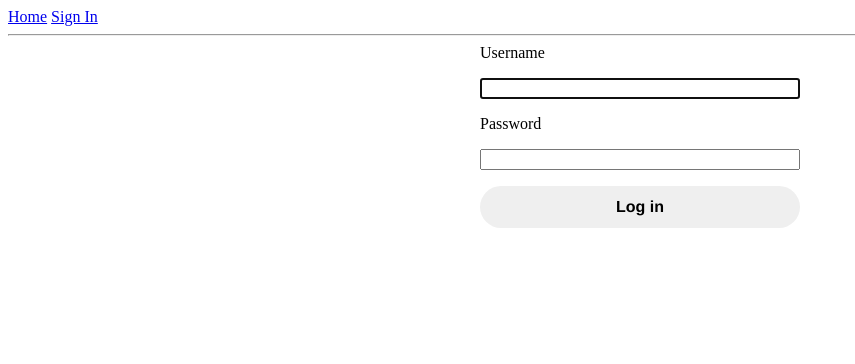
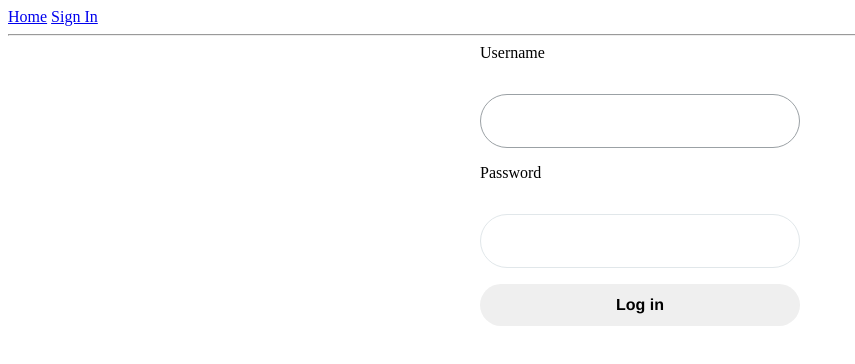
Before and after one commit to pure-js/auth-components, a React (Vite) app: page /sign-in in a window 1280 px wide. Shown: the top 364 px of the page, without its empty margins (0-855 px from the left). Built offline with nearby package versions, Linux system fonts and the light colour scheme; what wretch would draw is missing.

Commit message:
feat(Input): add input label (#16)
* fix: add placeholder to input

* feat(Input): add input label

```diff
--- a/src/components/input/Input.tsx
+++ b/src/components/input/Input.tsx
@@ -1,8 +1,10 @@
+import type { HTMLInputTypeAttribute } from 'react';
 import classes from './input.module.scss';
 
-interface ButtonProps {
-  type?: string;
+interface InputProps {
+  type?: HTMLInputTypeAttribute;
   minLength?: number;
+  label?: string;
   id?: string;
   autoFocus?: boolean;
   placeholder?: string;
@@ -12,9 +14,14 @@ export const Input = ({
   type,
   minLength,
   id,
+  label,
   autoFocus,
   placeholder,
-}: ButtonProps) => (
+}: InputProps) => (
+  <>
+    <label htmlFor={id} className={classes.label}>
+      {label}
+    </label>
     <input
       id={id}
       autoFocus={autoFocus}
@@ -23,4 +30,5 @@ export const Input = ({
       className={classes.input}
       type={type}
     />
+  </>
 );
--- a/src/components/input/input.module.scss
+++ b/src/components/input/input.module.scss
@@ -1,4 +1,24 @@
 .input {
   width: 100%;
   box-sizing: border-box;
+  padding: 17px 24px;
+  border-radius: 30px;
+  border: 1px solid rgb(225, 231, 234);
+  font-size: 1rem;
+
+  &:focus {
+    border: 1px solid rgb(155, 161, 165);
+    outline: none;
+  }
 }
+
+.label {
+  width: 100%;
+  box-sizing: border-box;
+  color: rgb(178, 176, 183);
+  font-size: 0.9rem;
+  position: relative;
+  bottom: -0.4rem;
+  padding: 0 10px 0 (24+1px);
+  background: #fff;
+}
```
Also changed, not shown: 1 other file (tests, documents, lock files or other folders). Lines whose indentation alone changed are shown as unchanged.
